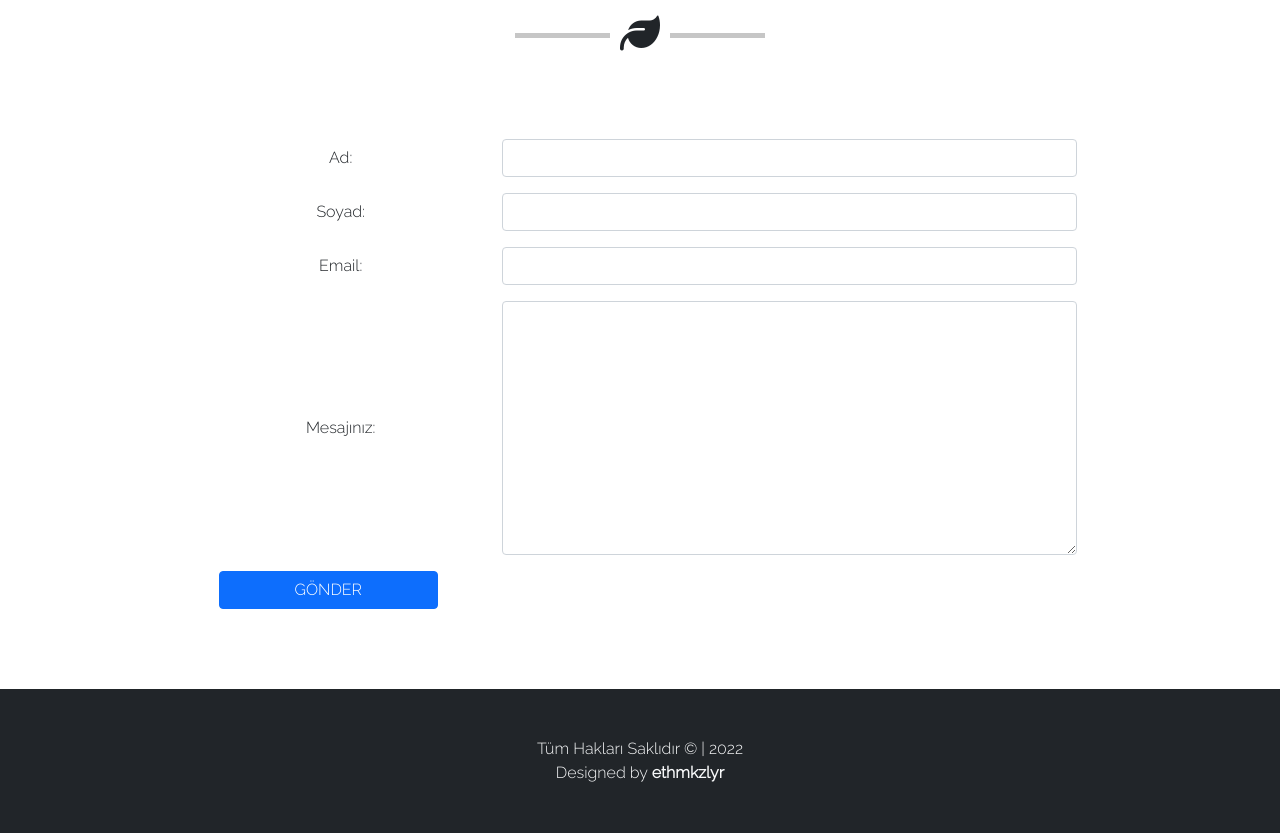
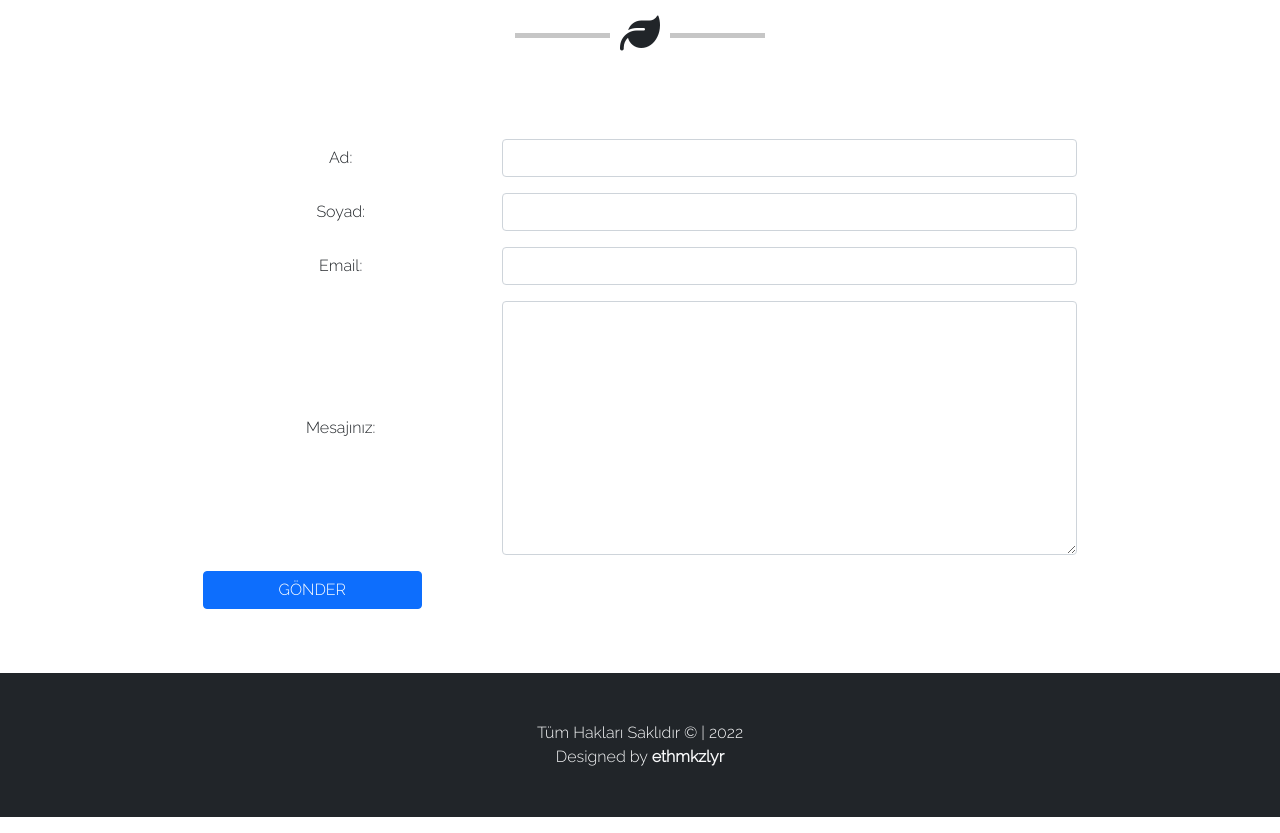
Before and after one commit to Ethemkizilyer/Bootstrap_Workshop, a plain HTML site: page index.html in a window 1280 px wide. Shown: the part 3492-4325 px from the top of the page. Drawn offline with nearby package versions, Linux system fonts and the light colour scheme.

Commit message:
initialcommit

```diff
--- a/index.html
+++ b/index.html
@@ -351,8 +351,8 @@
                     <div class="col-md-8">
                         <textarea name="" id="" cols="30" rows="10" class="col-md-12 form-control"></textarea>
                     </div>
-                    <div class="form-group row m-3">
-                        <button type="submit" class="col-md-3 btn btn-primary">GÖNDER</button>
+                    <div class="form-group row mt-3 m-auto">
+                        <button type="submit" class="col-md-3 btn btn-primary ">GÖNDER</button>
                     </div>
 
             </form>
```
